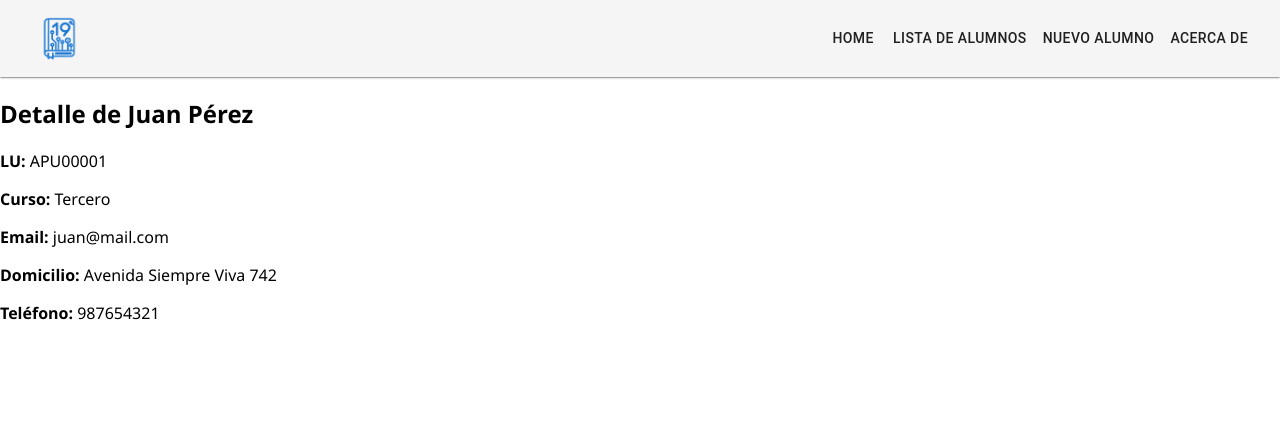
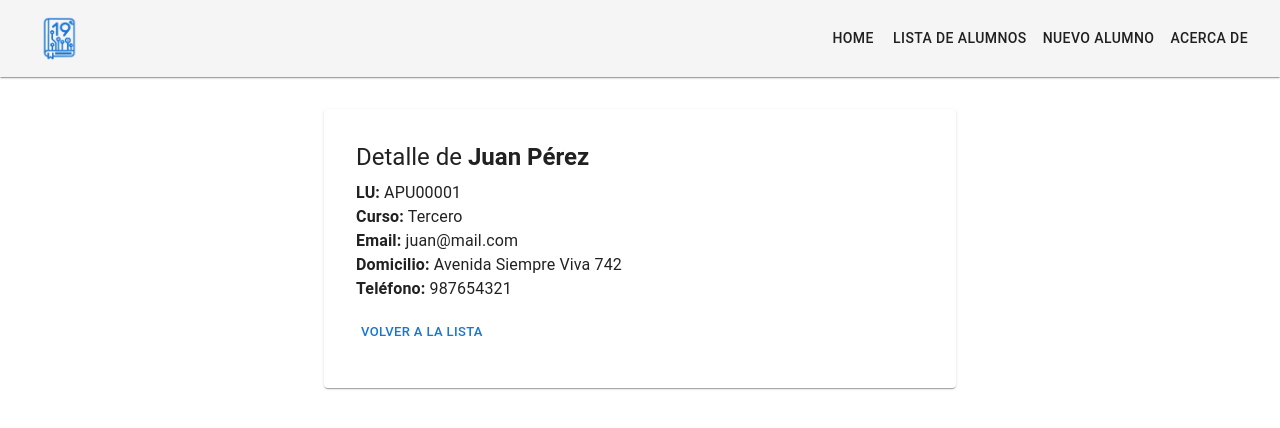
Before and after one commit to matiasvargas-dev/pv_tp5_grupo19, a React (Vite) app: page /alumno/1 in a window 1280 px wide. Shown: the top 428 px of the page. Built offline with nearby package versions, Linux system fonts and the light colour scheme.

Commit message:
feat: mejora estilos en AlumnoDetalle con MIU y agrega botón para volver a la lista

```diff
--- a/src/views/ListaAlumno/AlumnoDetalle.jsx
+++ b/src/views/ListaAlumno/AlumnoDetalle.jsx
@@ -1,32 +1,48 @@
-import { useParams } from "react-router";
+import { useParams, Link } from "react-router";
+import Card from "@mui/material/Card";
+import CardContent from "@mui/material/CardContent";
+import Typography from "@mui/material/Typography";
+import Button from "@mui/material/Button";
 import "./style.css";
+
 const AlumnoDetalle = ({ alumnos }) => {
-  const { id } = useParams(); // Extraemos el id del parámetro de la URL
+  const { id } = useParams();
   const alumno = alumnos.find((a) => a.id === parseInt(id));
 
   if (!alumno) return <p>Alumno no encontrado</p>;
 
   return (
-    <div>
-      <h2>
-        Detalle de {alumno.nombre} {alumno.apellido}
-      </h2>
-      <p>
-        <strong>LU:</strong> {alumno.lu}
-      </p>
-      <p>
-        <strong>Curso:</strong> {alumno.curso}
-      </p>
-      <p>
-        <strong>Email:</strong> {alumno.email}
-      </p>
-      <p>
-        <strong>Domicilio:</strong> {alumno.domicilio || "No especificado"}
-      </p>
-      <p>
-        <strong>Teléfono:</strong> {alumno.telefono || "No especificado"}
-      </p>
-    </div>
+    <Card sx={{ maxWidth: 600, margin: "2rem auto", p: 2}}>
+      <CardContent>
+        <Typography variant="h5" component="div" gutterBottom>
+          Detalle de <strong>{alumno.nombre} {alumno.apellido}</strong>
+        </Typography>
+        <Typography variant="body1">
+          <strong>LU:</strong> {alumno.lu}
+        </Typography>
+        <Typography variant="body1">
+          <strong>Curso:</strong> {alumno.curso}
+        </Typography>
+        <Typography variant="body1">
+          <strong>Email:</strong> {alumno.email}
+        </Typography>
+        <Typography variant="body1">
+          <strong>Domicilio:</strong> {alumno.domicilio || "No especificado"}
+        </Typography>
+        <Typography variant="body1">
+          <strong>Teléfono:</strong> {alumno.telefono || "No especificado"}
+        </Typography>
+        <Button
+          component={Link}
+          to="/lista-alumnos"
+          size="small"
+          color="primary"
+          sx={{ mt: 2 }}
+        >
+          Volver a la lista
+        </Button>
+      </CardContent>
+    </Card>
   );
 };
 
```
